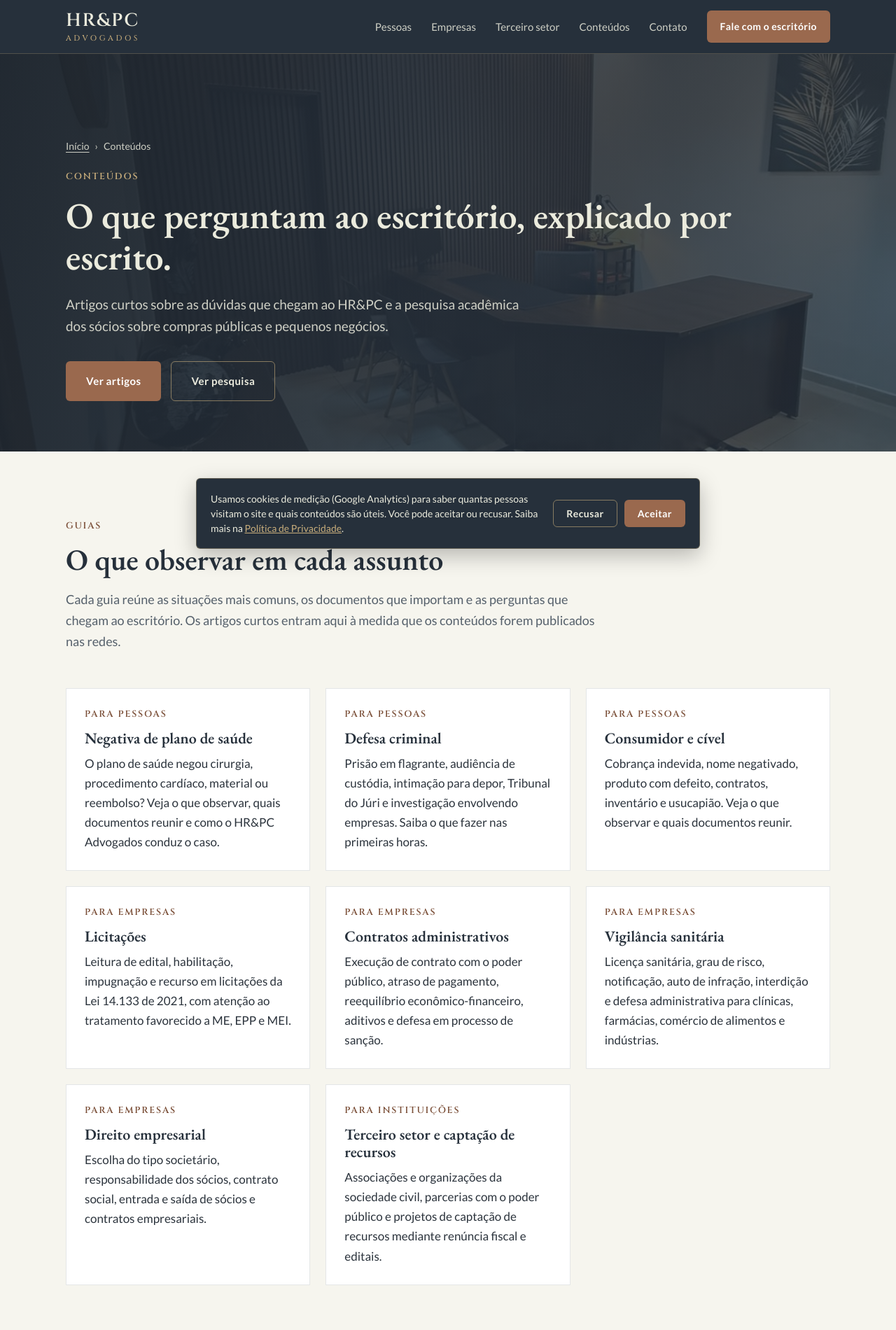
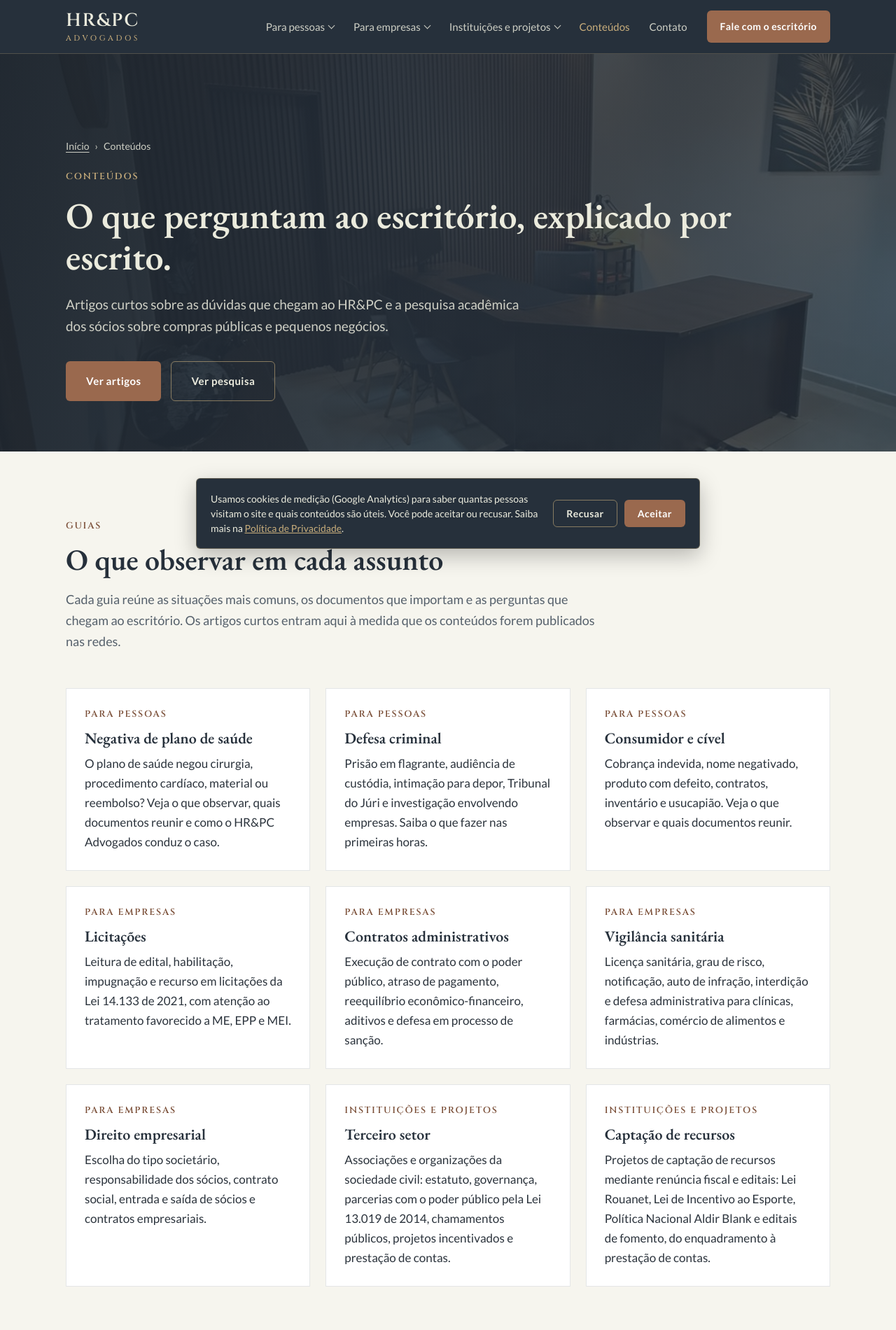
Before and after one commit to hrpc-adv/hrpc-adv.github.io, a plain HTML site: page conteudos/index.html in a window 1280 px wide. Shown: the top 1900 px of the page at 70% size. Drawn offline with nearby package versions, Linux system fonts and the light colour scheme.

Commit message:
Menu novo: conteúdos com guia de captação

```diff
--- a/conteudos/index.html
+++ b/conteudos/index.html
@@ -97,10 +97,40 @@
           <span class="sr-only">Abrir menu</span>
         </button>
         <nav class="menu" id="menu-principal" aria-label="Menu principal">
-          <a href="/#pessoas">Pessoas</a>
-          <a href="/#empresas">Empresas</a>
-          <a href="/terceiro-setor-e-captacao-de-recursos/">Terceiro setor</a>
-          <a href="/conteudos/">Conteúdos</a>
+          <div class="menu-grupo">
+            <button class="menu-grupo-botao" type="button" aria-expanded="false" aria-controls="sub-pessoas">Para pessoas</button>
+            <div class="submenu" id="sub-pessoas">
+              <div class="submenu-caixa">
+                <a href="/#pessoas" class="submenu-rotulo">Visão geral</a>
+                <a href="/negativa-plano-de-saude/">Negativa de plano de saúde</a>
+                <a href="/defesa-criminal/">Defesa criminal</a>
+                <a href="/consumidor-e-civel/">Consumidor e cível</a>
+              </div>
+            </div>
+          </div>
+          <div class="menu-grupo">
+            <button class="menu-grupo-botao" type="button" aria-expanded="false" aria-controls="sub-empresas">Para empresas</button>
+            <div class="submenu" id="sub-empresas">
+              <div class="submenu-caixa">
+                <a href="/#empresas" class="submenu-rotulo">Visão geral</a>
+                <a href="/licitacoes/">Licitações</a>
+                <a href="/contratos-administrativos/">Contratos administrativos</a>
+                <a href="/vigilancia-sanitaria/">Vigilância sanitária</a>
+                <a href="/direito-empresarial/">Direito empresarial</a>
+              </div>
+            </div>
+          </div>
+          <div class="menu-grupo">
+            <button class="menu-grupo-botao" type="button" aria-expanded="false" aria-controls="sub-instituicoes">Instituições e projetos</button>
+            <div class="submenu" id="sub-instituicoes">
+              <div class="submenu-caixa">
+                <a href="/#terceiro-setor" class="submenu-rotulo">Visão geral</a>
+                <a href="/terceiro-setor/">Terceiro setor</a>
+                <a href="/captacao-de-recursos/">Captação de recursos: renúncia fiscal e editais</a>
+              </div>
+            </div>
+          </div>
+          <a href="/conteudos/" aria-current="page">Conteúdos</a>
           <a href="#contato">Contato</a>
           <a class="botao botao-cobre botao-pequeno" href="https://wa.me/5541999770085?text=Ol%C3%A1%2C%20vim%20pela%20p%C3%A1gina%20de%20conte%C3%BAdos%20do%20site%20do%20HR%26PC%20Advogados." target="_blank" rel="noopener">Fale com o escritório</a>
         </nav>
@@ -162,10 +192,15 @@
               <h3>Direito empresarial</h3>
               <p>Escolha do tipo societário, responsabilidade dos sócios, contrato social, entrada e saída de sócios e contratos empresariais.</p>
             </a>
-            <a class="cartao-conteudo revelar" href="/terceiro-setor-e-captacao-de-recursos/">
-              <p class="rotulo">Para instituições</p>
-              <h3>Terceiro setor e captação de recursos</h3>
-              <p>Associações e organizações da sociedade civil, parcerias com o poder público e projetos de captação de recursos mediante renúncia fiscal e editais.</p>
+            <a class="cartao-conteudo revelar" href="/terceiro-setor/">
+              <p class="rotulo">Instituições e projetos</p>
+              <h3>Terceiro setor</h3>
+              <p>Associações e organizações da sociedade civil: estatuto, governança, parcerias com o poder público pela Lei 13.019 de 2014, chamamentos públicos, projetos incentivados e prestação de contas.</p>
+            </a>
+            <a class="cartao-conteudo revelar" href="/captacao-de-recursos/">
+              <p class="rotulo">Instituições e projetos</p>
+              <h3>Captação de recursos</h3>
+              <p>Projetos de captação de recursos mediante renúncia fiscal e editais: Lei Rouanet, Lei de Incentivo ao Esporte, Política Nacional Aldir Blank e editais de fomento, do enquadramento à prestação de contas.</p>
             </a>
           </div>
         </div>
```
